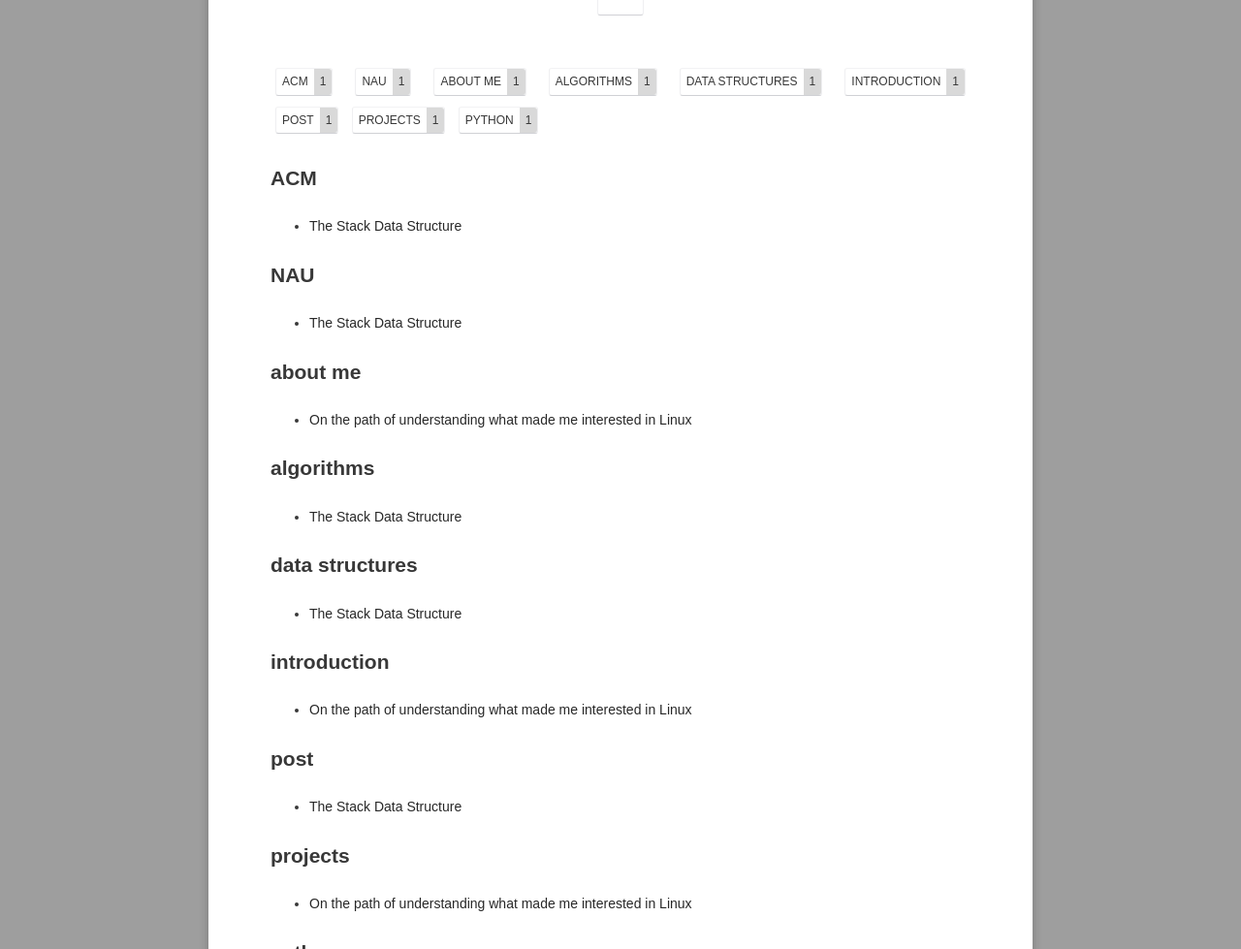
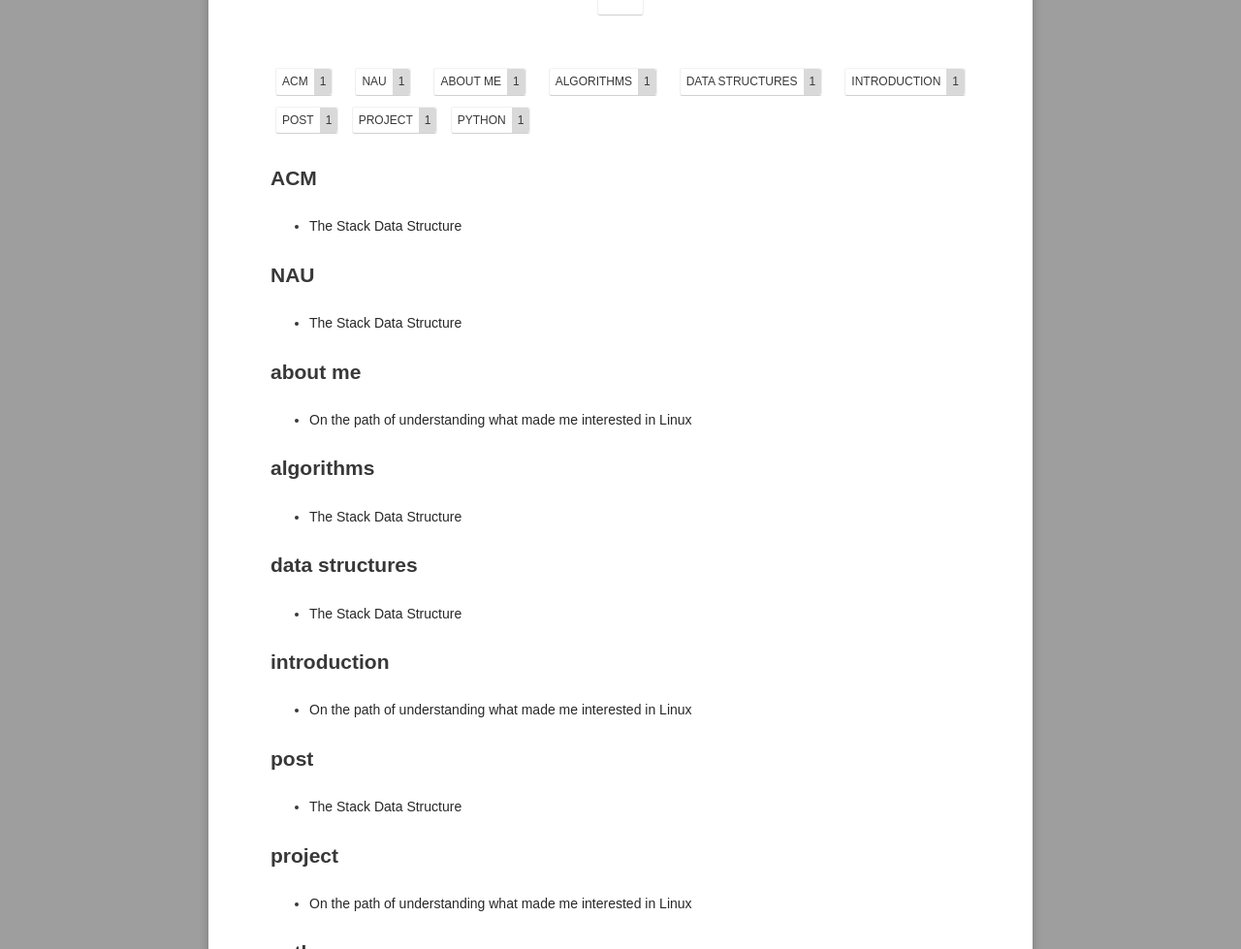
Before and after one commit to MichaelMMeskhi/michaelmmeskhi.github.io, a Jekyll site: the page built from tags/index.html, in a window 1280 px wide. Shown: the part 221-1200 px from the top of the page at 97% size. Built offline with Jekyll 4.4.1, drawn with Linux system fonts in a browser that asks for light colours; some web fonts are replaced.

Commit message:
Testing projects page

```diff
--- a/_posts/2016-05-28-The-Beginning.md
+++ b/_posts/2016-05-28-The-Beginning.md
@@ -1,9 +1,9 @@
 ---
-layout: post
+layout: project
 title: "On the path of understanding what made me interested in Linux"
 date: 2016-06-07
 excerpt: "Chapter One"
-tags: [projects, introduction, about me]
+tags: [project, introduction, about me]
 comments: true
 ---
 
```
